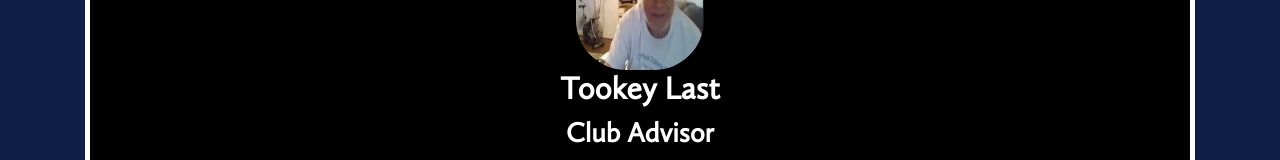
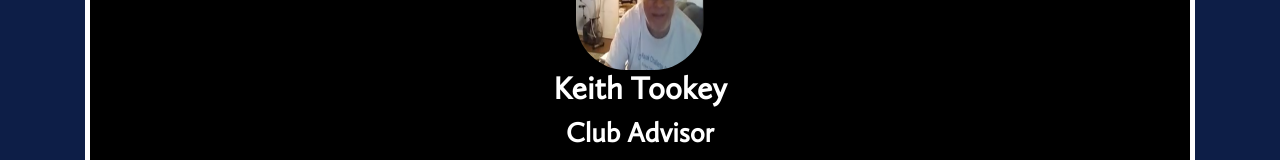
Before and after one commit to VTC-Robotics/VTCRoboticsSite, a plain HTML site: page Alumnai.html in a window 1280 px wide. Shown: the part 551-711 px from the top of the page. Drawn offline with nearby package versions, Linux system fonts and the light colour scheme.

Commit message:
name
fix tookey name

```diff
--- a/Alumnai.html
+++ b/Alumnai.html
@@ -131,7 +131,7 @@
     <div class="Alumnais">
 
       <img src="Pictures/tookey.png">
-      <h2>Tookey Last</h2>
+      <h2>Keith Tookey</h2>
       <h3>Club Advisor</h3>
       <h3>Grad Year = N/A</h3>
       <h3>Major = Still collecting info</h3>
```
